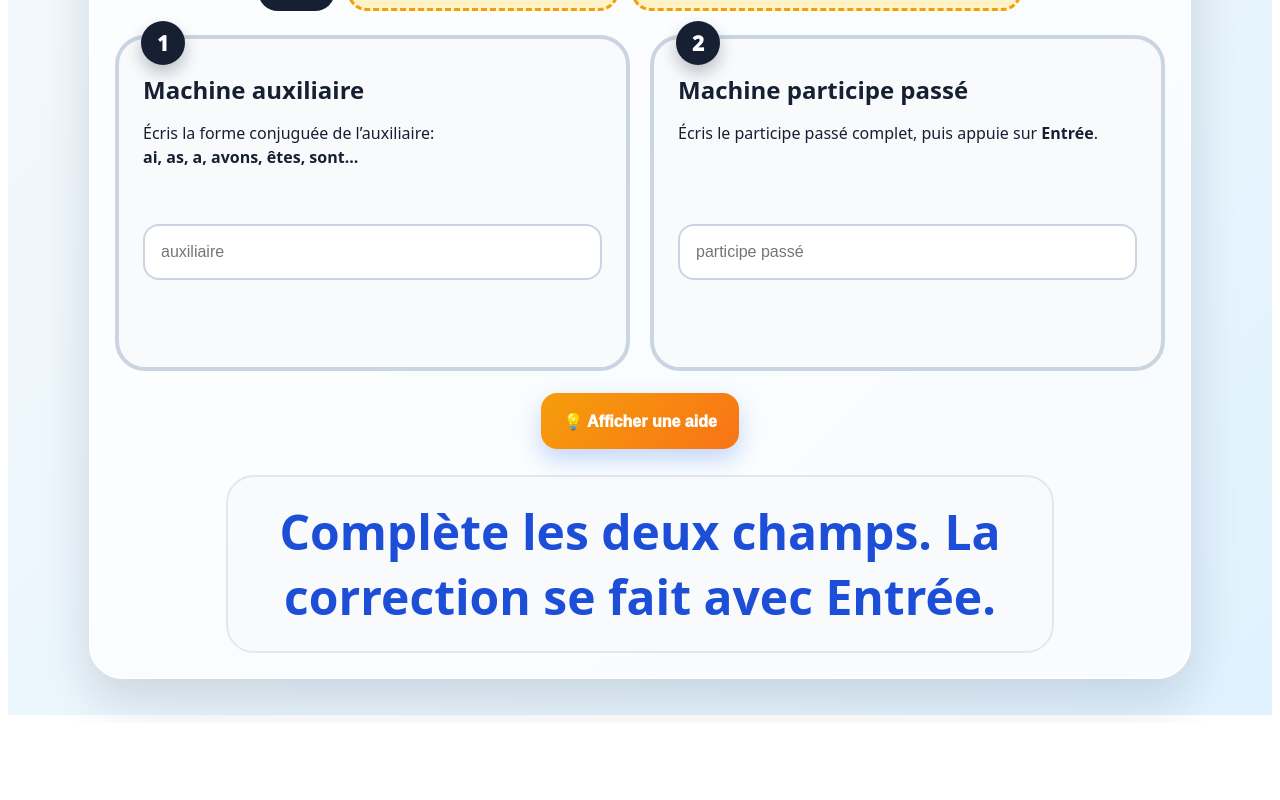
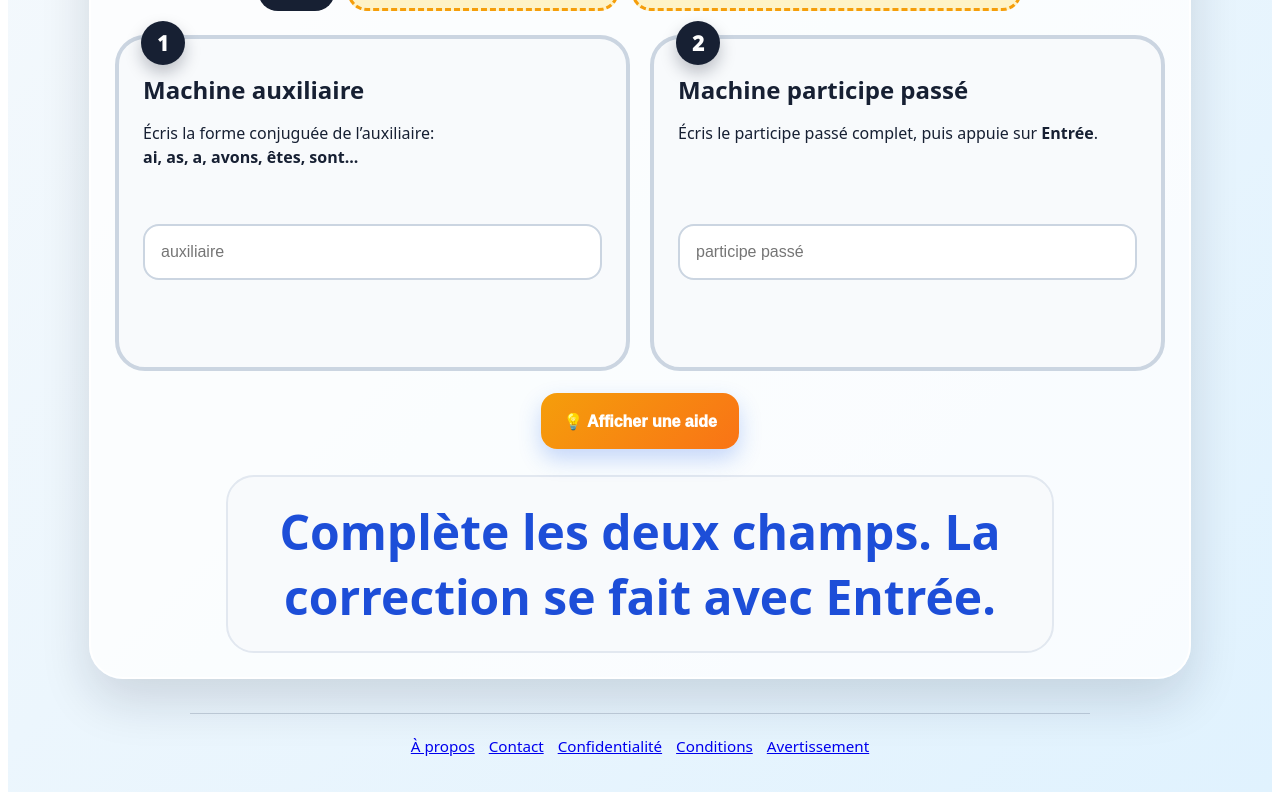
Before and after one commit to ossthun/machinepc, a Next.js app: page /passe-compose-training in a window 1280 px wide. Shown: the part 578-1378 px from the top of the page. Before the commit the page ends 1301 px from the top, so only its background shows below. Built offline with nearby package versions, Linux system fonts and the light colour scheme.

Commit message:
Implement footer with links and styling
Added a footer with navigation links and styles.

```diff
--- a/pages/passe-compose-training.js
+++ b/pages/passe-compose-training.js
@@ -343,6 +343,14 @@ export default function PasseComposeTraining() {
         </section>
       </section>
 
+      <footer className="footer">
+        <Link href="/about" className="footerLink">À propos</Link>
+        <Link href="/contact" className="footerLink">Contact</Link>
+        <Link href="/privacy" className="footerLink">Confidentialité</Link>
+        <Link href="/terms" className="footerLink">Conditions</Link>
+        <Link href="/disclaimer" className="footerLink">Avertissement</Link>
+      </footer>
+
       <style jsx>{`
         .page {
           min-height: 100vh;
@@ -611,6 +619,28 @@ export default function PasseComposeTraining() {
           color: #1d4ed8;
         }
 
+        .footer {
+          max-width: 900px;
+          margin: 34px auto 0;
+          padding-top: 22px;
+          border-top: 1px solid rgba(100, 116, 139, 0.3);
+          display: flex;
+          flex-wrap: wrap;
+          justify-content: center;
+          gap: 14px;
+          font-size: 0.95rem;
+        }
+
+        .footerLink {
+          color: #64748b;
+          font-weight: 800;
+          text-decoration: none;
+        }
+
+        .footerLink:hover {
+          text-decoration: underline;
+        }
+
         @keyframes pop {
           from {
             transform: scale(0.94);
```
